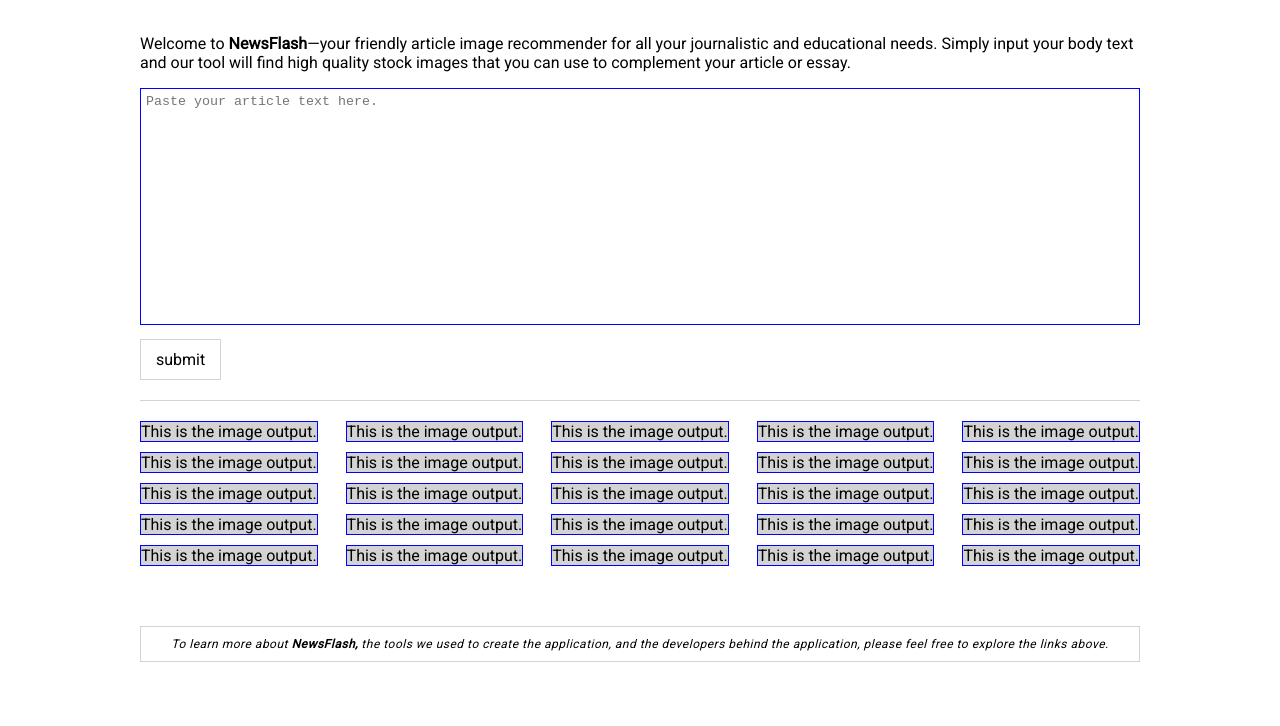
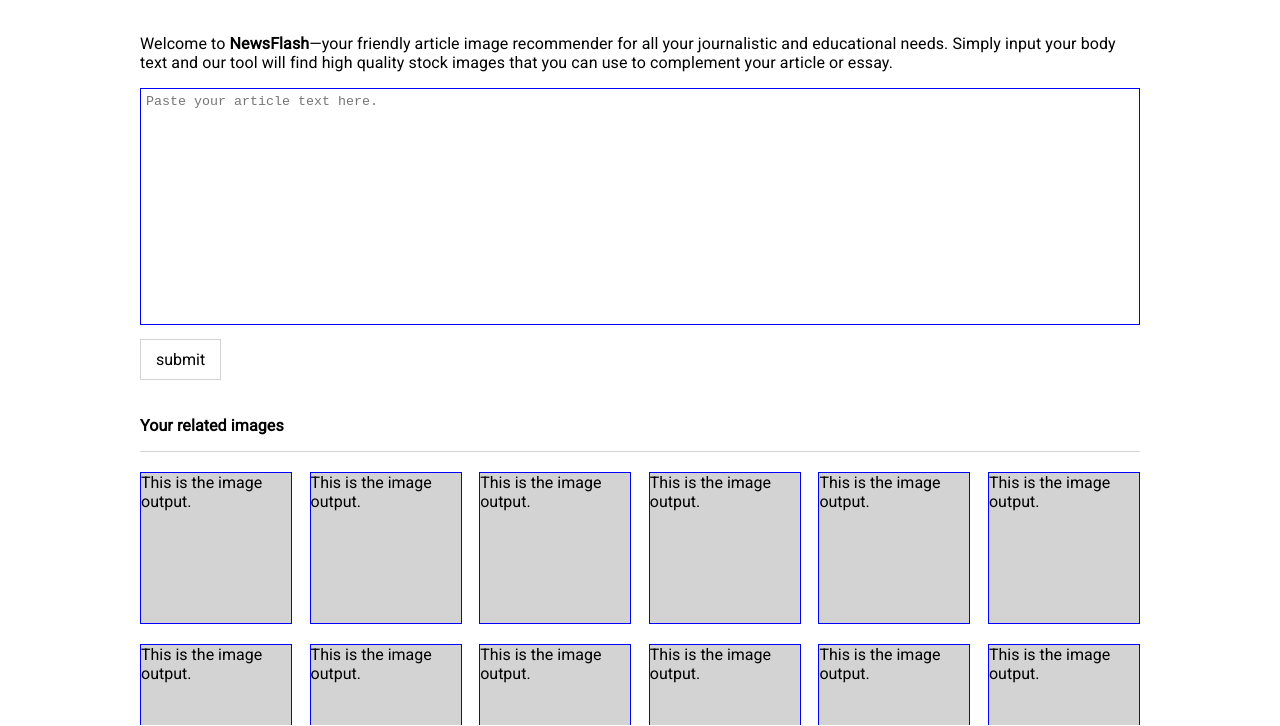
Before and after one commit to uyen-vo/NewsFlash, a website: page index.html in a window 1280 px wide. Shown: the part 74-800 px from the top of the page. Drawn offline with Linux system fonts and the light colour scheme.

Commit message:
Small UI changes

```diff
--- a/css/styles.css
+++ b/css/styles.css
@@ -4,7 +4,6 @@ body{
     width: 100%;
 	min-width: 500px;
     overflow: hidden;
-	/*overflow-y: auto;*/
     position: relative;
     font-family: Roboto, sans-serif;
 }
@@ -30,6 +29,10 @@ nav ul li a {
 
 nav ul li a:hover {
     color: blue;
+}
+
+p {
+	letter-spacing: .1px;
 }
 
 .right {
@@ -71,13 +74,17 @@ nav ul li a:hover {
     margin-top: 17px;
 }
 
+.main-container {
+	overflow:auto;
+	height: calc(100vh - 73px);
+}
+
 .main {
     max-width: 1000px;
-	height: calc(100vh - 95px);
     padding: 0 25px;
     padding-top: 20px;
     margin: 0 auto;
-	overflow-y: auto;
+	overflow: hidden;
 }
 
 textarea{
@@ -127,19 +134,22 @@ button:active{
     border: 1px solid blue;
 }
 
-.output{
+.img-output{
     display: flex;
     flex-direction: row;
     flex-wrap: wrap;
     justify-content: space-between;
     border-top: 1px solid lightgrey;
-    padding-top: 20px;
+	border-bottom: 1px solid lightgrey;
+    padding: 10px 0px;
 }
 
 .o-item{
     border:1px solid blue;
-    margin-bottom: 10px;
+    margin: 10px 0px;
     background-color:lightgrey;
+	height:150px;
+	width: 150px;
 }
 
 .tools img {
@@ -196,11 +206,9 @@ article p a .gh {
 }
 
 .stub {
-	border: 1px solid lightgrey;
-	padding: 10px;
+	padding: 10px 0px 30px 0px;
 	font-size: 12px;
 	letter-spacing: .5px;
 	font-style: italic;
 	text-align:center;
-	margin: 50px 0px;
 }
--- a/index.html
+++ b/index.html
@@ -76,7 +76,8 @@
 		</article>
 	</div>
 
-	<div class="main" onclick="navClick('main')">
+	<div class="main-container" onclick="navClick('main')">
+		<div class="main">
 			<article id="intro">
 				<p>Welcome to <b>NewsFlash</b>&mdash;your friendly article image recommender for all your journalistic and educational needs. Simply input your body text and our tool will find high quality stock images that you can use to complement your article or essay.</p>
 			</article>
@@ -85,13 +86,8 @@
 			<button onclick="submitClick()" type="submit" value="submit">submit</button>
 
 			<div class="output">
-			<div class="o-item">This is the image output.</div>
-			<div class="o-item">This is the image output.</div>
-			<div class="o-item">This is the image output.</div>
-			<div class="o-item">This is the image output.</div>
-			<div class="o-item">This is the image output.</div>
-			<div class="o-item">This is the image output.</div>
-			<div class="o-item">This is the image output.</div>
+				<p><b>Your related images</b></p>
+				<div class="img-output">
 					<div class="o-item">This is the image output.</div>
 					<div class="o-item">This is the image output.</div>
 					<div class="o-item">This is the image output.</div>
@@ -111,10 +107,12 @@
 					<div class="o-item">This is the image output.</div>
 					<div class="o-item">This is the image output.</div>
 				</div>
+			</div>
 
 			<footer>
 				<p class="stub">To learn more about <b>NewsFlash,</b> the tools we used to create the application, and the developers behind the application, please feel free to explore the links above.</p>
 			</footer>
+		</div>
 	</div>
 
 
```
Lines whose indentation alone changed are shown as unchanged.
